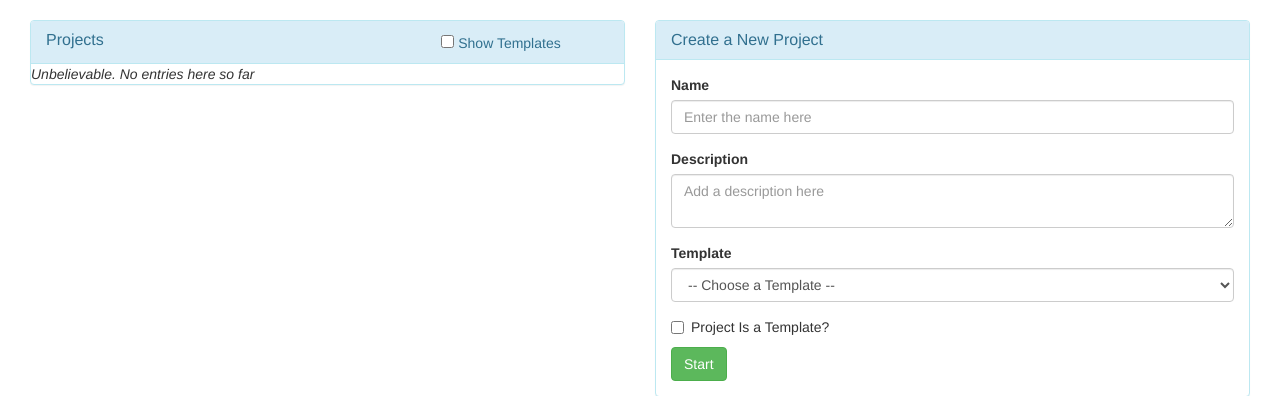
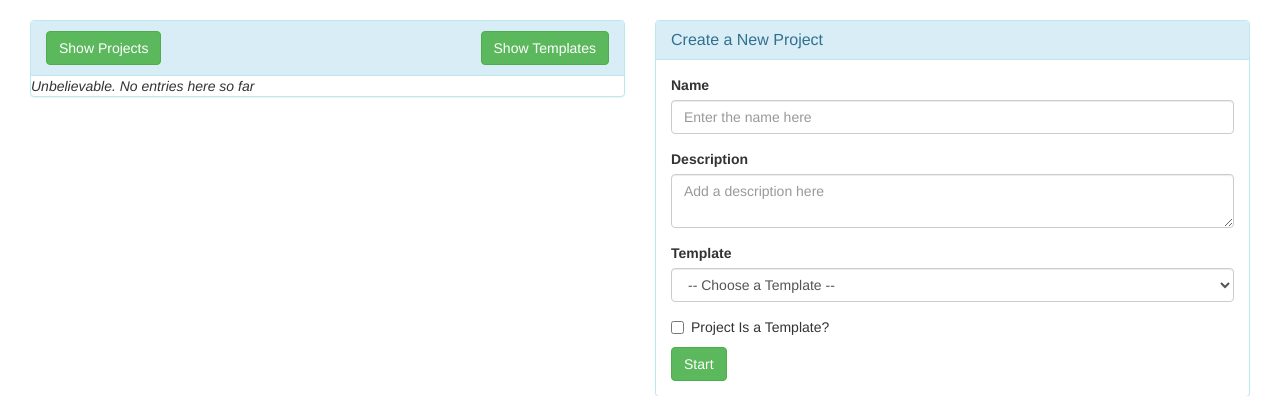
Before and after one commit to burtnoir/Auteur, a Flask app: page / in a window 1280 px wide. Shown: the part 52-448 px from the top of the page. Run offline with Flask 2, Linux system fonts and the light colour scheme; data that the repository does not hold is empty; some libraries are stand-ins or nearby versions.

Commit message:
Change the switch from projects to templates control to use buttons rather than a checkbox.  It just looks a little nicer and makes for simpler HTML. Fix an issue and some clunky code with the project details update.

```diff
--- a/auteur/static/index.js
+++ b/auteur/static/index.js
@@ -26,7 +26,14 @@ $(document)
 					});
 		    };
 
+		    $('#showTemplates').click(function() {
+			templateFilter(true);
+		    });
+
+		    $('#showProjects').click(function() {
+			templateFilter(false);
+		    });
+
 		    // Initial filter.
 		    window.templateFilter(false);
-
 		});
--- a/auteur/templates/index.html
+++ b/auteur/templates/index.html
@@ -3,16 +3,8 @@
   <div class="col-md-6">
     <div class="panel panel-info">
       <div class="panel-heading">
-      <div class="row">
-      <div class="col-md-8">
-        <h3 class="panel-title">Projects</h3>
-      </div>
-<div class="col-md-4">
-        <form class="form-inline">
-          <div class="checkbox"><label for="templatefilter"><input type="checkbox" value="y" id="templatefilter" name="templatefilter">&nbsp;Show Templates</label></div>
-        </form>
-</div>
-</div>
+        <button id="showProjects" type="button" class="btn btn-success">Show Projects</button>
+        <button id="showTemplates" type="button" class="btn btn-success pull-right">Show Templates</button>
       </div>
 
       <div id="projectlist" class="list-group">
@@ -50,9 +42,4 @@
   </div>
 
   <script src="{{ url_for('static', filename='index.js') }}"></script>
-  <script>
-    $('#templatefilter').click(function() {
-      templateFilter($(this).is(':checked'));
-    });
-  </script>
 {% endblock %}
--- a/auteur/views.py
+++ b/auteur/views.py
@@ -229,14 +229,12 @@ def update_notes():
 def update_project(project_id):
 
     form = ProjectForm(request.form)
+    del form.template
     if form.validate():
         project = Project.query.filter_by(id=project_id).first()
-        project.name = request.form['name']
-        project.description = request.form['description']
-        if request.form['is_template'] == 'y':
-            project.is_template = True
-        else:
-            project.is_template = False
+        project.name = form.name.data
+        project.description = form.description.data
+        project.is_template = form.is_template.data
         db_session.commit()
         return jsonify(status=True, status_text="Hoorah! Project details were updated.")
 
```
Lines whose indentation alone changed are shown as unchanged.
